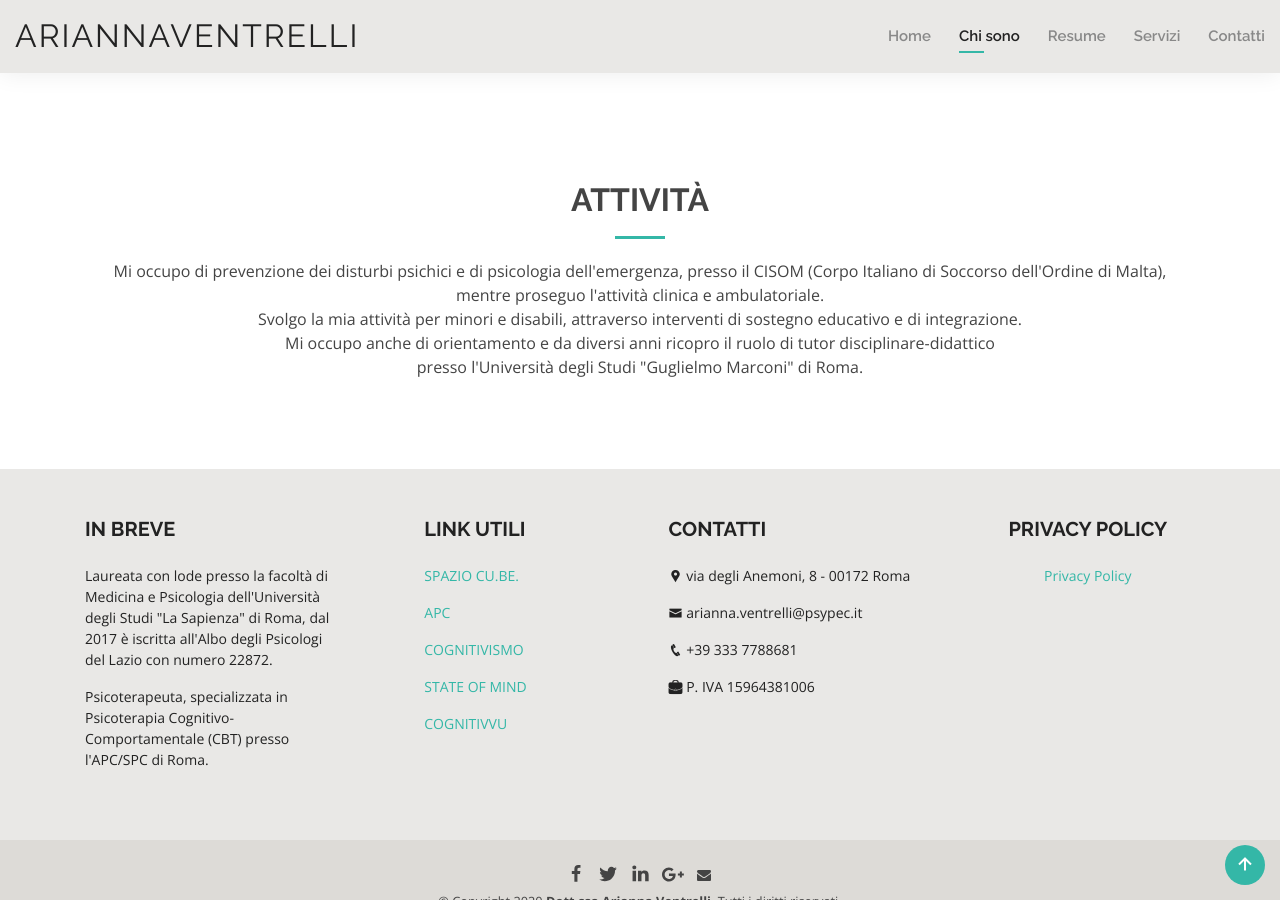
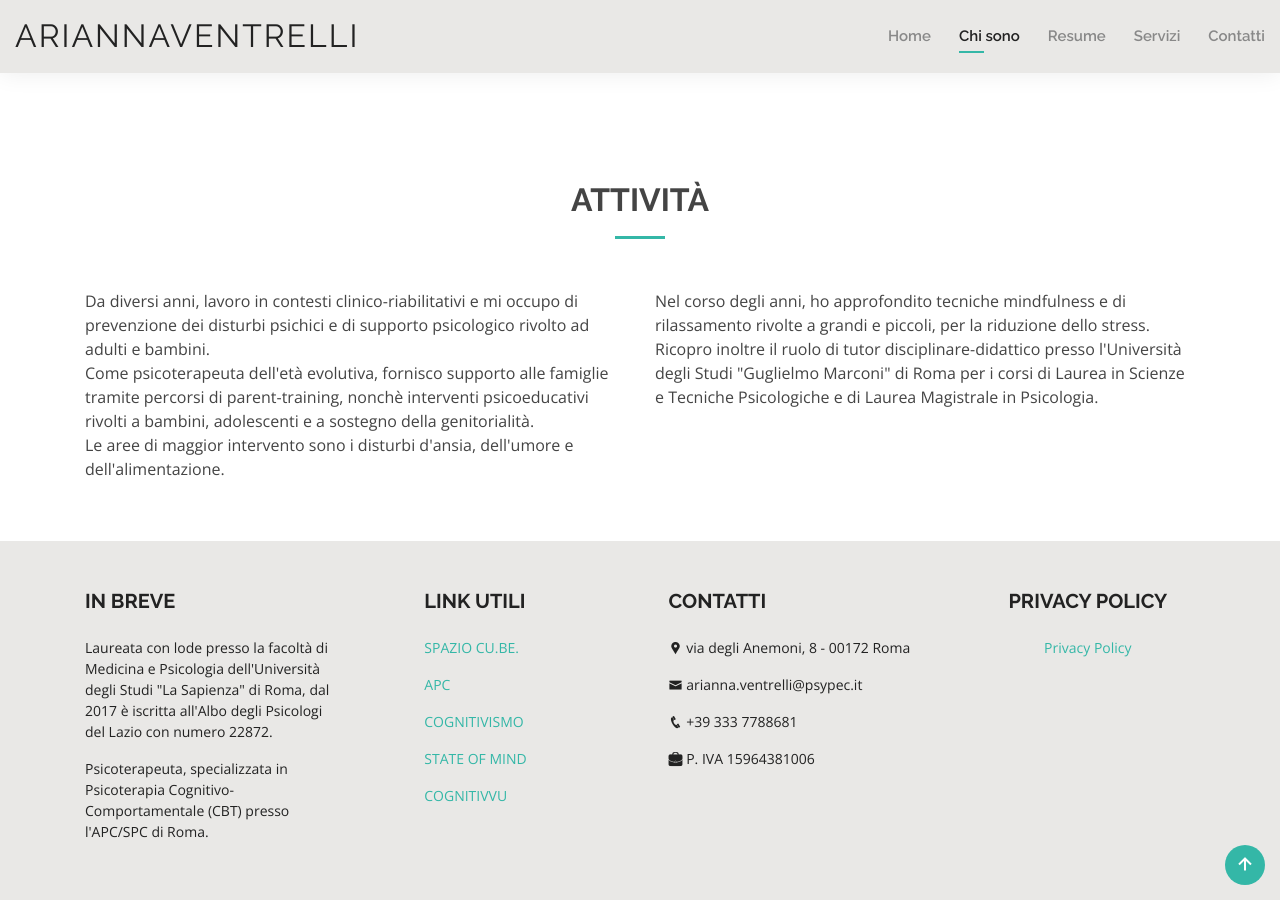
Before and after one commit to venari-psycho/venari-psycho.github.io, a Jekyll site: the page built from about.html, in a window 1280 px wide and 900 px high, scrolled down 1135 px. Built offline with Jekyll 4.4.1, drawn with Linux system fonts in a browser that asks for light colours.

Commit message:
New copy text in Attività in about.html

```diff
--- a/about.html
+++ b/about.html
@@ -145,18 +145,22 @@ layout: default
 
       <div class="section-title">
         <h2>Attivit&agrave;</h2>
-        <p>
-          Mi occupo di prevenzione dei disturbi psichici e di psicologia dell'emergenza, presso il CISOM (Corpo Italiano di Soccorso dell'Ordine di Malta),
+      </div>
+      <div class="row skills-content">
+        <div class="col-lg-6">
+          Da diversi anni, lavoro in contesti clinico-riabilitativi e mi occupo di prevenzione dei disturbi psichici e di supporto psicologico rivolto ad adulti e bambini.
           <br />
-          mentre proseguo l'attivit&agrave; clinica e ambulatoriale.
-        </p>
-        <p>
-          Svolgo la mia attivit&agrave; per minori e disabili, attraverso interventi di sostegno educativo e di integrazione.
+          Come psicoterapeuta dell'et&agrave; evolutiva, fornisco supporto alle famiglie tramite percorsi di parent-training, nonch&egrave; interventi psicoeducativi rivolti a bambini, adolescenti e a sostegno della genitorialit&agrave;.
           <br />
-          Mi occupo anche di orientamento e da diversi anni ricopro il ruolo di tutor disciplinare-didattico<br />presso l'Universit&agrave; degli Studi "Guglielmo Marconi" di Roma.
-        </p>
+          Le aree di maggior intervento sono i disturbi d'ansia, dell'umore e dell'alimentazione.
+        </div>
+        <div class="col-lg-6">
+          Nel corso degli anni, ho approfondito tecniche mindfulness e di rilassamento rivolte a grandi e piccoli, per la riduzione dello stress.
+          <br />
+          Ricopro inoltre il ruolo di tutor disciplinare-didattico presso l'Universit&agrave; degli Studi "Guglielmo Marconi" di Roma per i corsi di Laurea in Scienze e Tecniche Psicologiche
+          e di Laurea Magistrale in Psicologia.
+        </div>
       </div>
-
     </div>
   </section><!-- End Facts Section -->
 </main><!-- End #main -->
```
